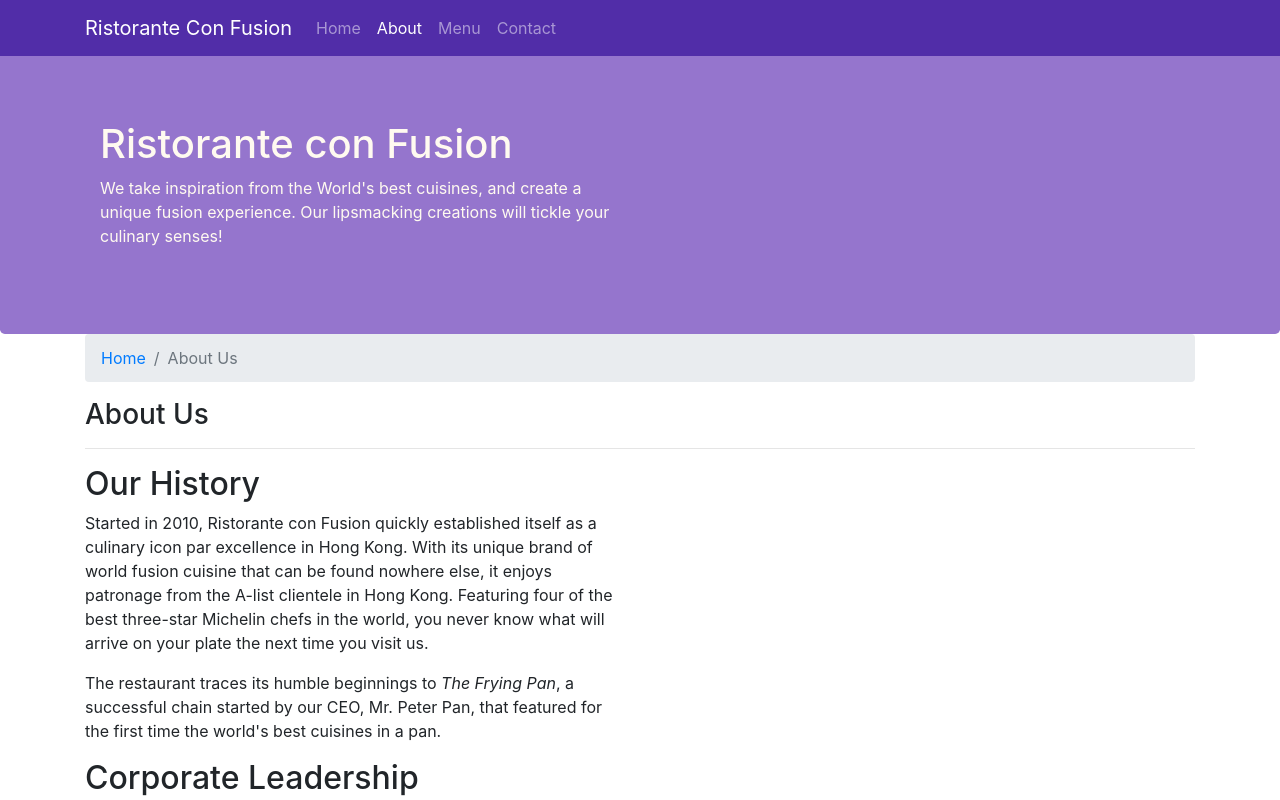
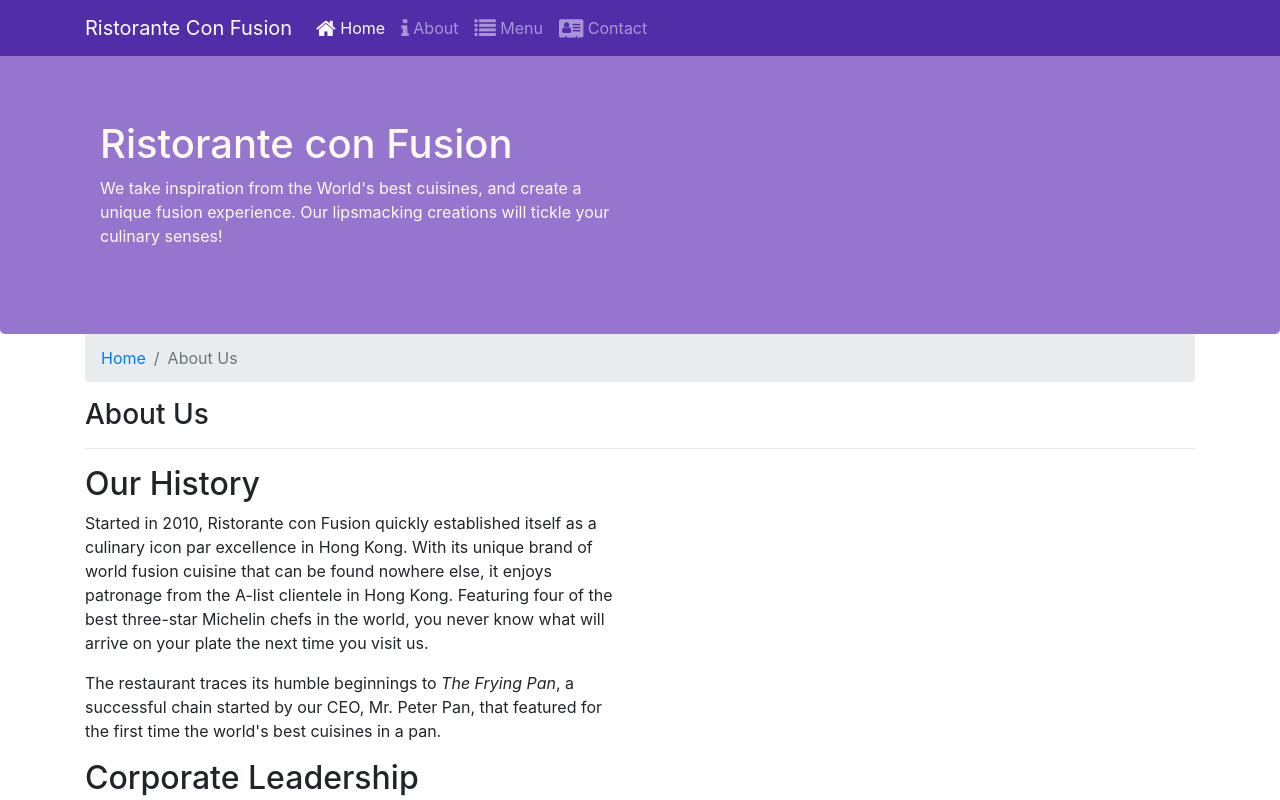
Before and after one commit to jasonray/coursera-front-end-ui, a website: page conFusion/aboutus.html in a window 1280 px wide. Shown: the top 800 px of the page. Drawn offline with nearby package versions, Linux system fonts and the light colour scheme.

Commit message:
add icon for about nav bar

```diff
--- a/conFusion/aboutus.html
+++ b/conFusion/aboutus.html
@@ -29,10 +29,10 @@
 
         <div class="collapse navbar-collapse" id="Navbar">
             <ul class="navbar-nav mr-auto">
-                <li class="nav-item"><a class="nav-link" href="./index.html">Home</a></li>
-                <li class="nav-item active"><a class="nav-link" href="./aboutus.html">About</a></li>
-                <li class="nav-item"><a class="nav-link" href="#">Menu</a></li>
-                <li class="nav-item"><a class="nav-link" href="#">Contact</a></li>
+                <li class="nav-item active"><a class="nav-link" href="./index.html"><span class="fa fa-home fa-lg"></span> Home</a></li>
+                <li class="nav-item"><a class="nav-link" href="./aboutus.html"><span class="fa fa-info fa-lg"></span> About</a></li>
+                <li class="nav-item"><a class="nav-link" href="#"><span class="fa fa-list fa-lg"></span> Menu</a></li>
+                <li class="nav-item"><a class="nav-link" href="#"><span class="fa fa-address-card fa-lg"></span> Contact</a></li>
             </ul>
         </div>
     </div>
```
